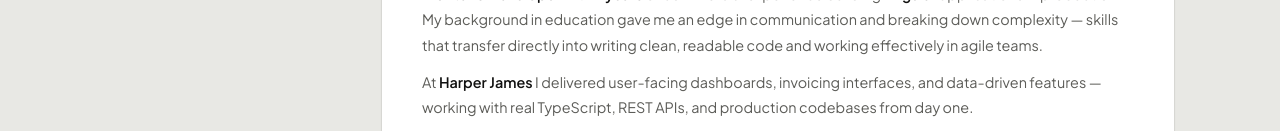
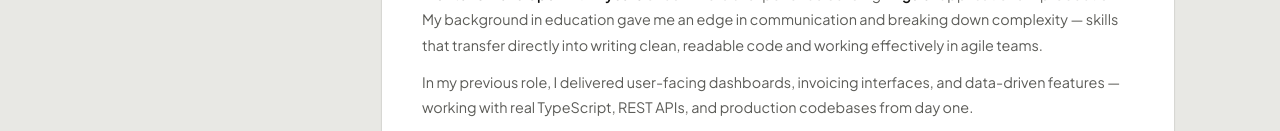
Before and after one commit to RichBurman/my_portfolio, an Angular app: page / in a window 1280 px wide. Shown: the part 669-800 px from the top of the page. Built offline with nearby package versions, Linux system fonts and the light colour scheme.

Commit message:
Update about section and hero stats for clarity and accuracy

```diff
--- a/src/app/components/about/about.html
+++ b/src/app/components/about/about.html
@@ -10,7 +10,7 @@
       readable code and working effectively in agile teams.
     </p>
     <p>
-      At <strong>Harper James</strong> I delivered user-facing dashboards, invoicing interfaces, and
+      In my previous role, I delivered user-facing dashboards, invoicing interfaces, and
       data-driven features — working with real TypeScript, REST APIs, and production codebases from day one.
     </p>
     <p>
--- a/src/app/components/hero/hero.ts
+++ b/src/app/components/hero/hero.ts
@@ -15,7 +15,7 @@ export class Hero {
 
 
   stats = [
-    { value: '2+', label: 'Years of commercial experience', detail: 'Production Angular apps at Harper James' },
+    { value: '2+', label: 'Years of commercial experience', detail: 'Production Angular apps in a legal tech environment' },
     { value: 'Angular', label: 'Certified Developer', detail: 'Verified by Certificate.dev + 2 Azure certs' },
     { value: 'Full-Stack', label: 'Angular · TypeScript', detail: 'Python & Django on the backend' },
   ];
```
